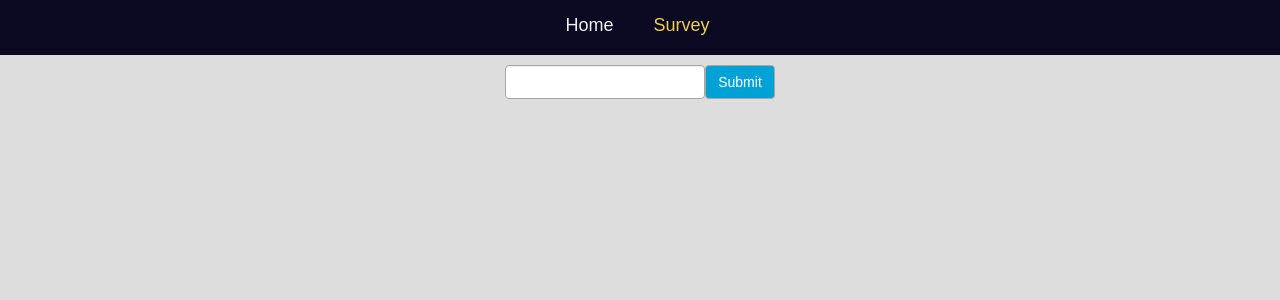
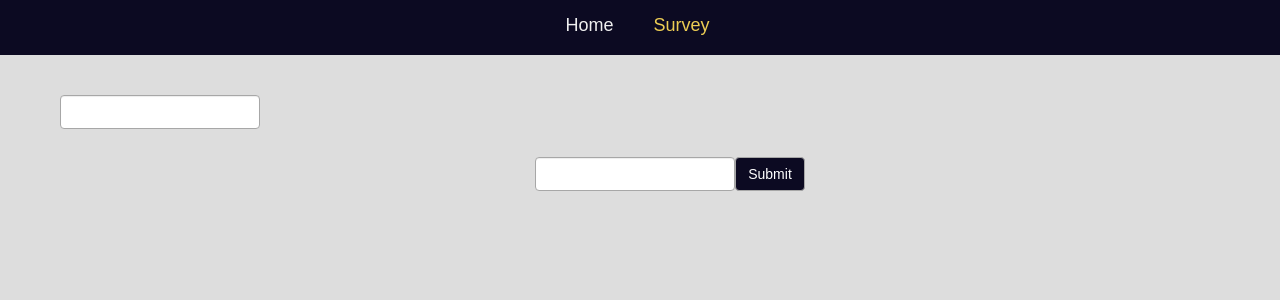
Before and after one commit to zbruennig/restaurant-recommendation, a React (Create React App) app: page /new in a window 1280 px wide. Shown: the top 300 px of the page. Built offline with nearby package versions, Linux system fonts and the light colour scheme.

Commit message:
Starting on forms

```diff
--- a/package.json
+++ b/package.json
@@ -3,11 +3,11 @@
   "version": "0.1.0",
   "private": true,
   "dependencies": {
+    "prop-types": "^15.6.0",
     "react": "^16.1.0",
     "react-dom": "^16.1.0",
     "react-router-dom": "^4.2.2",
     "react-scripts": "1.0.17"
-
   },
   "scripts": {
     "start": "react-scripts start",
--- a/src/components/Homepage.js
+++ b/src/components/Homepage.js
@@ -1,4 +1,5 @@
 import React, { Component } from 'react';
+import PropTypes from 'prop-types';
 
 class Homepage extends Component {
 
@@ -17,3 +18,7 @@ class Homepage extends Component {
 }
 
 export default Homepage;
+
+Homepage.propTypes = {
+
+};
--- a/src/components/Survey.js
+++ b/src/components/Survey.js
@@ -1,4 +1,5 @@
 import React, { Component } from 'react';
+import PropTypes from 'prop-types';
 
 class Survey extends Component {
 
@@ -31,13 +32,22 @@ class Survey extends Component {
     }
 
     render(){
-        let style = {marginTop:"0px"}; //adjust this to control the blank space
+        let style = {marginTop:"40px"}; //adjust this to control the blank space
+        let inputStyle = {marginLeft:"60px", width:"200px", borderColor:"#A7A7A7"};
+
         return(
             <div id="search" style={style}>
+
+                <form>
+                    <input id="q1" type="text" name="q1" className="form-control" style={inputStyle} /><br/>
+                </form>
+
+
+
                 <div className="navbar-form">
                     <input type="text" value={this.state.searchText} onChange={(event) => this.onHandleChange(event)} onKeyPress={(e) => this.onKeyStroke(e)}
-                           className="form-control" name="search" style={{width:"200px",borderColor:"#A7A7A7"}} placeholder={this.props.placeholder}/>
-                    <button className="btn btn-primary" onClick={() => this.onButtonPress()} style={{backgroundColor:"#00A2D5",borderColor:"#A7A7A7"}} type="button">Submit</button>
+                           className="form-control" name="search" style={inputStyle} placeholder={this.props.placeholder}/>
+                    <button className="btn btn-primary" onClick={() => this.onButtonPress()} style={{backgroundColor:"#0c0a22",borderColor:"#A7A7A7"}} type="button">Submit</button>
                 </div>
             </div>
         );
@@ -46,3 +56,7 @@ class Survey extends Component {
 }
 
 export default Survey;
+
+Survey.propTypes = {
+
+};
```
